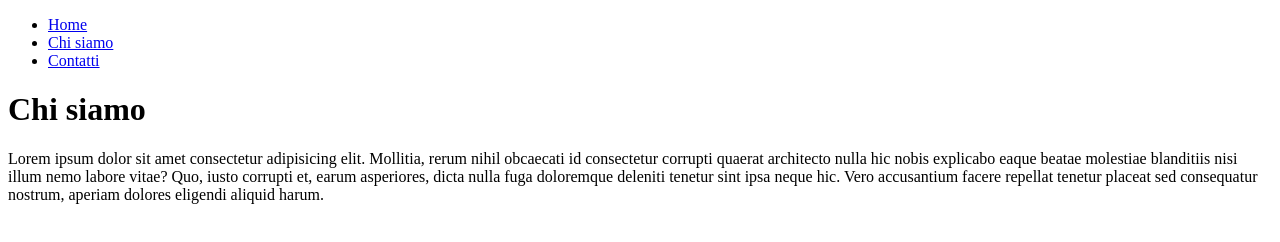
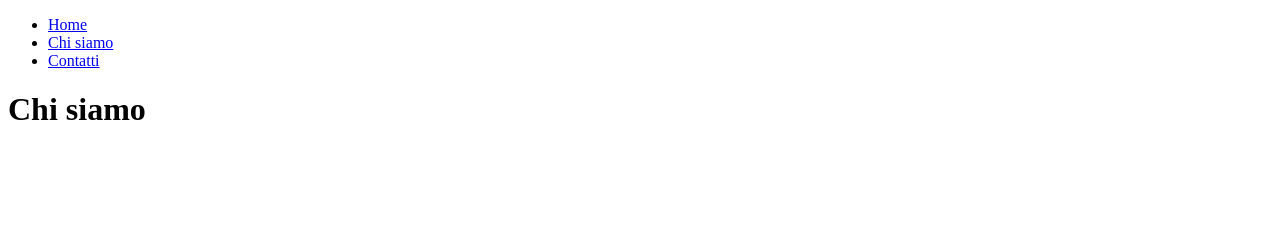
Before and after one commit to StefanoMiC/U1-W1-D1-HTML, a plain HTML site: page chi-siamo.html in a window 1280 px wide. Drawn offline with Linux system fonts and the light colour scheme.

Commit message:
removed paragraph

```diff
--- a/chi-siamo.html
+++ b/chi-siamo.html
@@ -19,10 +19,7 @@
 
     <h1>Chi siamo</h1>
 
-    <p>Lorem ipsum dolor sit amet consectetur adipisicing elit. Mollitia, rerum nihil obcaecati id consectetur corrupti
-        quaerat architecto nulla hic nobis explicabo eaque beatae molestiae blanditiis nisi illum nemo labore vitae?
-        Quo, iusto corrupti et, earum asperiores, dicta nulla fuga doloremque deleniti tenetur sint ipsa neque hic. Vero
-        accusantium facere repellat tenetur placeat sed consequatur nostrum, aperiam dolores eligendi aliquid harum.</p>
+
 
 </body>
 
```
